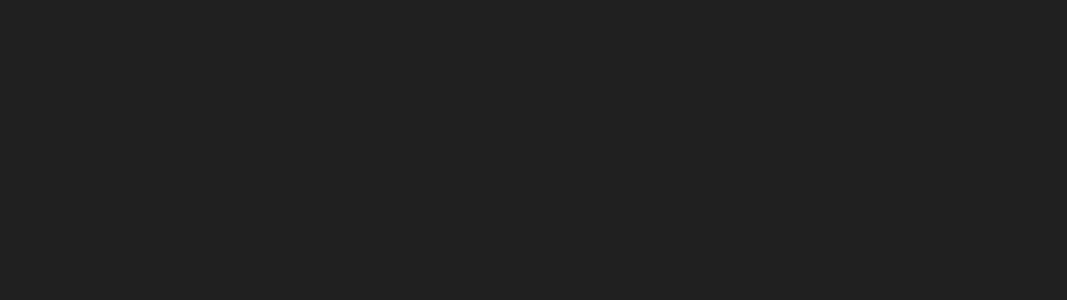
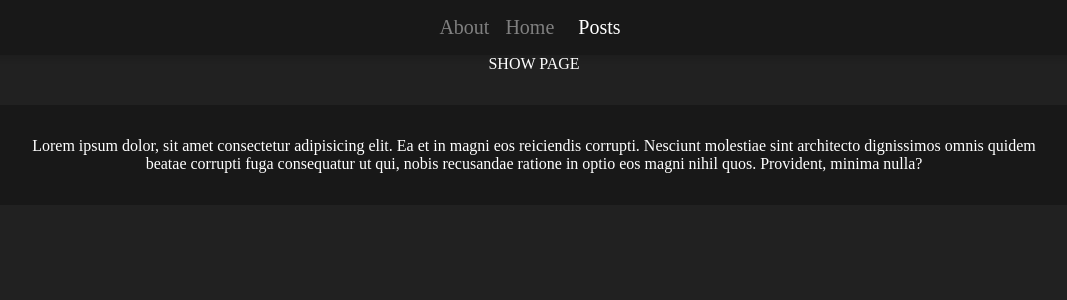
Before and after one commit to gianluca-milesi/react-blog-router, a React (Vite) app: page /posts/1 in a window 1280 px wide. Before the commit this address had no page. Shown: the top 300 px of the page, without its empty margins (106-1173 px from the left). Built offline with nearby package versions, Linux system fonts and the light colour scheme.

Commit message:
Handling Index and Show routes as children of the route /posts

```diff
--- a/src/App.jsx
+++ b/src/App.jsx
@@ -2,7 +2,8 @@
 //Pages
 import Home from "./pages/Home/Home.jsx"
 import About from "./pages/About/About.jsx"
-import PostsList from "./pages/PostsList/PostsList.jsx"
+import PostsIndex from "./pages/posts/PostsIndex/PostsIndex.jsx"
+import PostsShow from "./pages/posts/PostsShow/PostsShow.jsx"
 //Layouts
 import DefaultLayout from "./layouts/DefaultLayout/DefaultLayout.jsx"
 
@@ -16,7 +17,10 @@
           <Route element={<DefaultLayout />}>
             <Route path="/" element={<Home />}></Route>
             <Route path="/about" element={<About />}></Route>
-            <Route path="/posts" element={<PostsList />}></Route>
+            <Route path="/posts">
+              <Route path="" element={<PostsIndex />}></Route>
+              <Route path=":id" element={<PostsShow />}></Route>
+            </Route>
           </Route>
         </Routes>
       </BrowserRouter >
--- /dev/null
+++ b/src/pages/posts/PostsShow/PostsShow.jsx
@@ -0,0 +1,12 @@
+import style from "./PostsShow.module.css"
+import sectionsStyle from "../../Sections.module.css"
+
+function PostsShow() {
+    return (
+        <section>
+            <div>SHOW PAGE</div>
+        </section>
+    )
+}
+
+export default PostsShow
```
Also changed, not shown: src/pages/posts/PostsIndex/PostsIndex.jsx (renamed from src/pages/PostsList/PostsList.jsx, +7 -7 lines), src/pages/posts/PostsIndex/PostsIndex.module.css (added), src/pages/posts/PostsShow/PostsShow.module.css (added).
